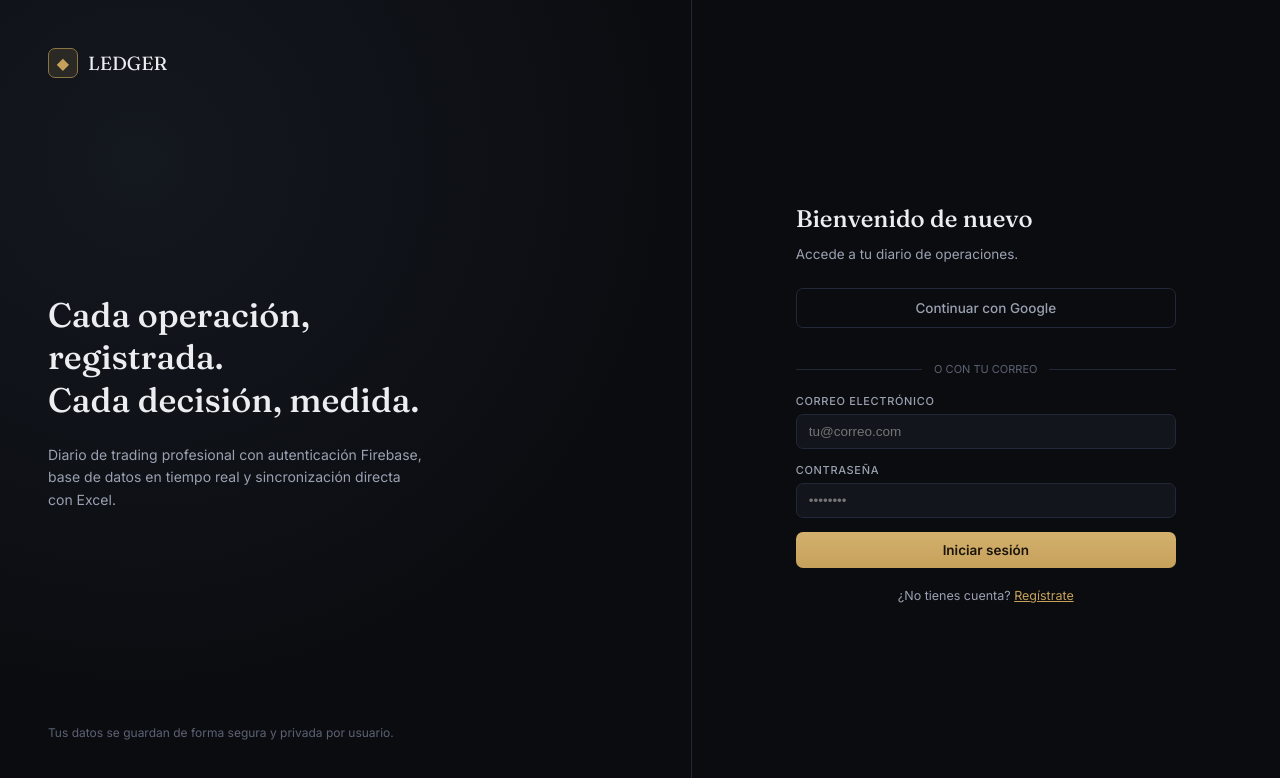
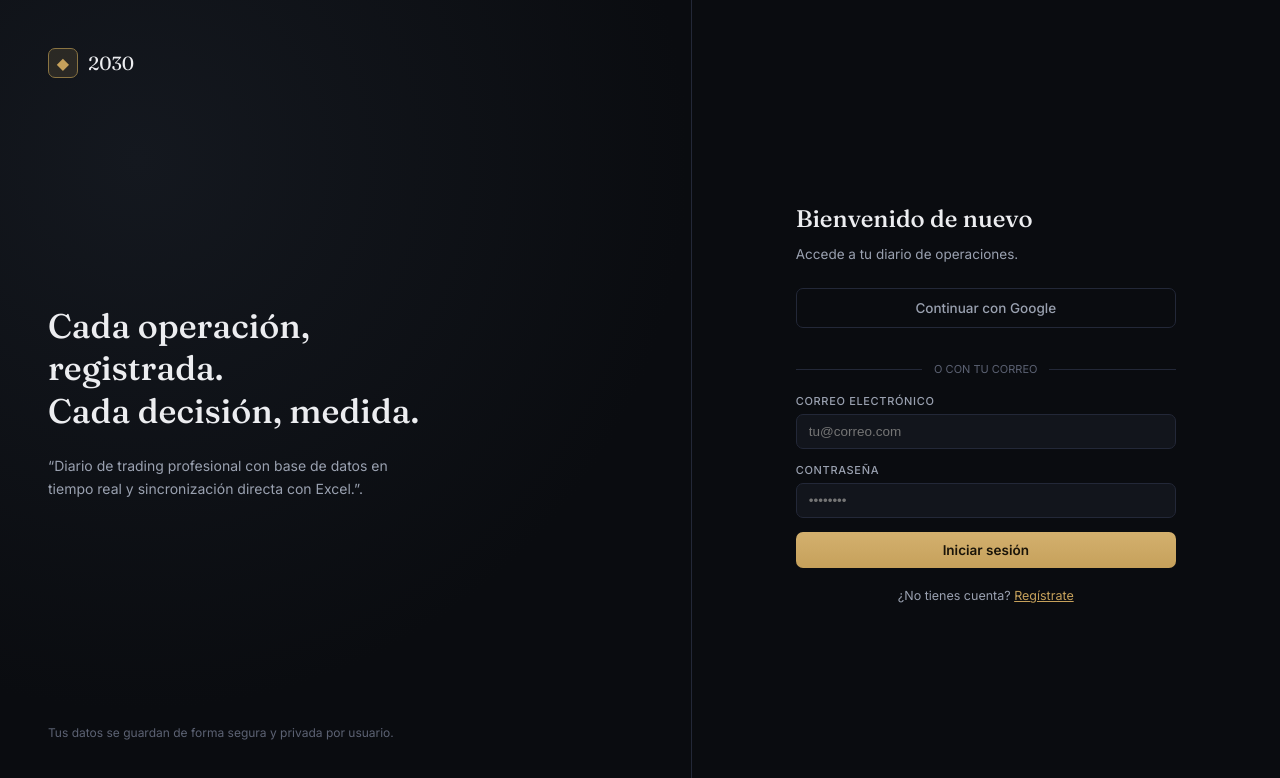
Before and after one commit to kevinguillen827-eng/mi-dashboard, a React (Vite) app: page /login in a window 1280 px wide. Shown: the top 778 px of the page. Built offline with nearby package versions, Linux system fonts and the light colour scheme; no server answers.

Commit message:
Update Login.jsx

```diff
--- a/src/pages/Login.jsx
+++ b/src/pages/Login.jsx
@@ -61,14 +61,14 @@ export default function Login() {
       >
         <div style={{ display: "flex", alignItems: "center", gap: 10 }}>
           <div style={{ width: 30, height: 30, borderRadius: 7, background: "var(--gold-soft)", border: "1px solid var(--gold-dim)", display: "flex", alignItems: "center", justifyContent: "center", color: "var(--gold)" }}>◆</div>
-          <span className="disp" style={{ fontSize: 19 }}>LEDGER</span>
+          <span className="disp" style={{ fontSize: 19 }}>2030</span>
         </div>
         <div>
           <h1 className="disp" style={{ fontSize: 34, lineHeight: 1.25, marginTop: 28, fontWeight: 500, maxWidth: 440 }}>
             Cada operación, registrada.<br />Cada decisión, medida.
           </h1>
           <p style={{ color: "var(--text-mid)", fontSize: 14, marginTop: 14, maxWidth: 380, lineHeight: 1.6 }}>
-            Diario de trading profesional con autenticación Firebase, base de datos en tiempo real y sincronización directa con Excel.
+            “Diario de trading profesional con base de datos en tiempo real y sincronización directa con Excel.”.
           </p>
         </div>
         <p style={{ color: "var(--text-low)", fontSize: 12 }}>Tus datos se guardan de forma segura y privada por usuario.</p>
```
